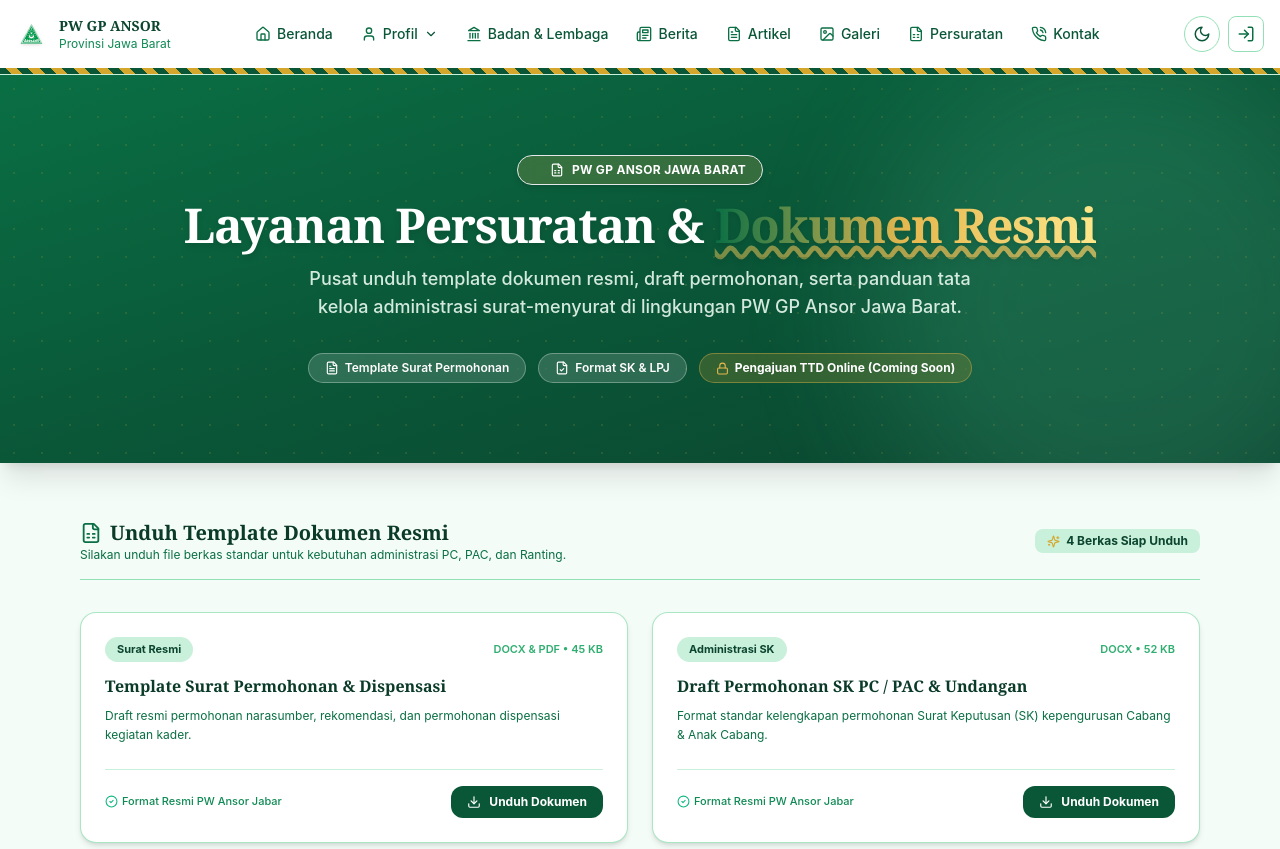
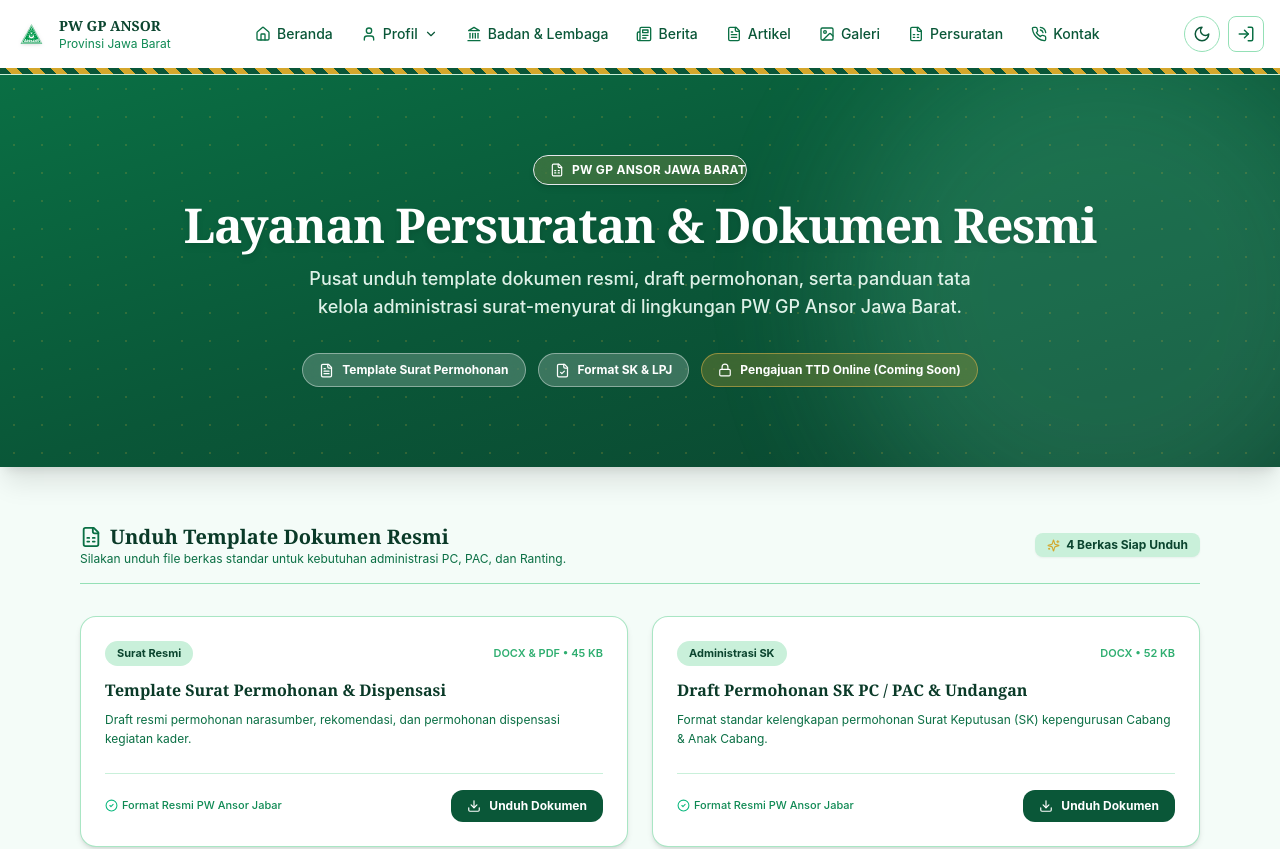
Before and after one commit to risyadaddiva/ansorjabar, a Next.js app: page /persuratan in a window 1280 px wide. Shown: the top 849 px of the page. Built offline with nearby package versions, Linux system fonts and the light colour scheme.

Commit message:
style: seragamkan warna judul banner header putih polos dan tingkatkan animasi banner Badan Lembaga & Persuratan

```diff
--- a/src/app/(public)/badan-lembaga/page.tsx
+++ b/src/app/(public)/badan-lembaga/page.tsx
@@ -111,42 +111,39 @@
       <section className="relative overflow-hidden bg-gradient-to-br from-ansor-600 via-ansor-700 to-ansor-800 py-16 lg:py-20 text-white shadow-xl">
         {/* Background Orbs Glow & Islamic Texture */}
         <div className="absolute inset-0 pointer-events-none overflow-hidden">
-          <div className="absolute -left-20 -top-20 h-96 w-96 rounded-full bg-gold-300/25 blur-3xl animate-pulse-glow" />
-          <div className="absolute -right-20 -bottom-20 h-[30rem] w-[30rem] rounded-full bg-emerald-300/25 blur-3xl animate-pulse-glow" style={{ animationDelay: "2.5s" }} />
-          <div className="h-full w-full bg-[radial-gradient(#d4af37_1px,transparent_1px)] [background-size:28px_28px] opacity-15" />
+          <div className="absolute -left-20 -top-20 h-[28rem] w-[28rem] rounded-full bg-gold-300/30 blur-3xl animate-pulse-glow" />
+          <div className="absolute -right-20 -bottom-20 h-[32rem] w-[32rem] rounded-full bg-emerald-300/30 blur-3xl animate-pulse-glow" style={{ animationDelay: "2.5s" }} />
+          <div className="h-full w-full bg-[radial-gradient(#d4af37_1.5px,transparent_1.5px)] [background-size:28px_28px] opacity-20" />
         </div>
 
         <div className="relative mx-auto max-w-6xl px-4 text-center">
           {/* Top Pill Badge */}
-          <div className="mb-4 inline-flex items-center gap-2 rounded-full border border-gold-300/50 bg-gold-400/20 px-4 py-1.5 text-xs font-bold text-gold-300 backdrop-blur-md shadow-md">
+          <div className="mb-4 inline-flex items-center gap-2 rounded-full border border-gold-300/60 bg-gold-400/20 px-4.5 py-1.5 text-xs font-bold text-gold-300 backdrop-blur-md shadow-md transition-all duration-300 hover:scale-105">
             <span className="flex h-2 w-2 rounded-full bg-gold-300 animate-ping" />
             <Landmark size={14} className="text-gold-300" />
             <span className="tracking-wide">PW GP ANSOR JAWA BARAT</span>
           </div>
 
-          {/* Heading Title */}
+          {/* Solid White Heading Title */}
           <h1 className="font-display text-3xl font-extrabold tracking-tight sm:text-4xl lg:text-5xl text-white drop-shadow-md">
-            Badan &amp; Lembaga{" "}
-            <span className="bg-gradient-to-r from-gold-300 via-gold-400 to-amber-200 bg-clip-text text-transparent underline decoration-gold-400/50 decoration-wavy">
-              Otonom
-            </span>
+            Badan &amp; Lembaga Otonom
           </h1>
 
           {/* Subtitle Description */}
-          <p className="mx-auto mt-4 max-w-2xl text-base text-ansor-50/90 sm:text-lg leading-relaxed font-medium">
+          <p className="mx-auto mt-4 max-w-2xl text-base text-ansor-50/95 sm:text-lg leading-relaxed font-medium">
             Sayap organisasi dan satuan khusus Gerakan Pemuda Ansor Jawa Barat yang bergerak di bidang keagamaan, pengamanan, kemaritiman, pencegahan narkoba, dan ketertiban lalu lintas.
           </p>
 
           {/* Quick Badges Row (5 Badges) */}
-          <div className="mt-8 flex flex-wrap items-center justify-center gap-2.5">
+          <div className="mt-8 flex flex-wrap items-center justify-center gap-3">
             {daftarLembaga.map((l) => {
               const Icon = l.icon;
               return (
                 <div
                   key={l.id}
-                  className="flex items-center gap-1.5 rounded-full border border-white/30 bg-white/15 px-3.5 py-1.5 text-xs font-semibold text-white backdrop-blur-md transition-all duration-300 hover:scale-105 hover:border-gold-300 hover:bg-gold-500/25 hover:text-gold-300"
+                  className="group flex items-center gap-2 rounded-full border border-white/40 bg-white/20 px-4 py-2 text-xs font-bold text-white backdrop-blur-md shadow-sm transition-all duration-300 hover:scale-110 hover:border-gold-300 hover:bg-gold-500/30 hover:text-gold-300 hover:shadow-lg cursor-pointer"
                 >
-                  <Icon size={14} className="text-gold-300" />
+                  <Icon size={15} className="text-gold-300 transition-transform duration-300 group-hover:rotate-12" />
                   <span>{l.namaShort}</span>
                 </div>
               );
@@ -156,7 +153,7 @@
       </section>
 
       {/* ── Content Grid Cards ─────────────────────────────────────────────────── */}
-      <section className="mx-auto max-w-6xl px-4 pt-12">
+      <section className="mx-auto max-w-6xl px-4 pt-14">
         <div className="mb-8 flex items-center justify-between border-b border-ansor-200 pb-4 dark:border-ansor-800">
           <div>
             <h2 className="text-xl font-bold text-ansor-900 dark:text-ansor-50">
@@ -166,7 +163,7 @@
               Masing-masing memiliki tugas khusus untuk khidmat kepada masyarakat dan organisasi.
             </p>
           </div>
-          <span className="flex items-center gap-1.5 rounded-lg bg-ansor-100 px-3 py-1 text-xs font-bold text-ansor-800 dark:bg-ansor-900 dark:text-gold-400">
+          <span className="flex items-center gap-1.5 rounded-lg bg-ansor-100 px-3 py-1 text-xs font-bold text-ansor-800 dark:bg-ansor-900 dark:text-gold-400 shadow-sm">
             <Sparkles size={13} className="text-gold-500" />
             5 Lembaga Aktif
           </span>
--- a/src/app/(public)/persuratan/page.tsx
+++ b/src/app/(public)/persuratan/page.tsx
@@ -64,44 +64,41 @@
       <section className="relative overflow-hidden bg-gradient-to-br from-ansor-600 via-ansor-700 to-ansor-800 py-16 lg:py-20 text-white shadow-xl">
         {/* Background Orbs Glow & Islamic Texture */}
         <div className="absolute inset-0 pointer-events-none overflow-hidden">
-          <div className="absolute -left-20 -top-20 h-96 w-96 rounded-full bg-gold-300/25 blur-3xl animate-pulse-glow" />
-          <div className="absolute -right-20 -bottom-20 h-[30rem] w-[30rem] rounded-full bg-emerald-300/25 blur-3xl animate-pulse-glow" style={{ animationDelay: "2.5s" }} />
-          <div className="h-full w-full bg-[radial-gradient(#d4af37_1px,transparent_1px)] [background-size:28px_28px] opacity-15" />
+          <div className="absolute -left-20 -top-20 h-[28rem] w-[28rem] rounded-full bg-gold-300/30 blur-3xl animate-pulse-glow" />
+          <div className="absolute -right-20 -bottom-20 h-[32rem] w-[32rem] rounded-full bg-emerald-300/30 blur-3xl animate-pulse-glow" style={{ animationDelay: "2.5s" }} />
+          <div className="h-full w-full bg-[radial-gradient(#d4af37_1.5px,transparent_1.5px)] [background-size:28px_28px] opacity-20" />
         </div>
 
         <div className="relative mx-auto max-w-6xl px-4 text-center">
           {/* Top Pill Badge */}
-          <div className="mb-4 inline-flex items-center gap-2 rounded-full border border-gold-300/50 bg-gold-400/20 px-4 py-1.5 text-xs font-bold text-gold-300 backdrop-blur-md shadow-md">
+          <div className="mb-4 inline-flex items-center gap-2 rounded-full border border-gold-300/60 bg-gold-400/20 px-4.5 py-1.5 text-xs font-bold text-gold-300 backdrop-blur-md shadow-md transition-all duration-300 hover:scale-105">
             <span className="flex h-2 w-2 rounded-full bg-gold-300 animate-ping" />
             <FileSpreadsheet size={14} className="text-gold-300" />
             <span className="tracking-wide">PW GP ANSOR JAWA BARAT</span>
           </div>
 
-          {/* Heading Title */}
+          {/* Solid White Heading Title */}
           <h1 className="font-display text-3xl font-extrabold tracking-tight sm:text-4xl lg:text-5xl text-white drop-shadow-md">
-            Layanan Persuratan &amp;{" "}
-            <span className="bg-gradient-to-r from-gold-300 via-gold-400 to-amber-200 bg-clip-text text-transparent underline decoration-gold-400/50 decoration-wavy">
-              Dokumen Resmi
-            </span>
+            Layanan Persuratan &amp; Dokumen Resmi
           </h1>
 
           {/* Subtitle Description */}
-          <p className="mx-auto mt-4 max-w-2xl text-base text-ansor-50/90 sm:text-lg leading-relaxed font-medium">
+          <p className="mx-auto mt-4 max-w-2xl text-base text-ansor-50/95 sm:text-lg leading-relaxed font-medium">
             Pusat unduh template dokumen resmi, draft permohonan, serta panduan tata kelola administrasi surat-menyurat di lingkungan PW GP Ansor Jawa Barat.
           </p>
 
           {/* Quick Badges Row */}
           <div className="mt-8 flex flex-wrap items-center justify-center gap-3">
-            <span className="flex items-center gap-1.5 rounded-full border border-white/30 bg-white/15 px-4 py-1.5 text-xs font-semibold text-white backdrop-blur-md">
-              <FileText size={14} className="text-gold-300" />
+            <span className="group flex items-center gap-2 rounded-full border border-white/40 bg-white/20 px-4 py-2 text-xs font-bold text-white backdrop-blur-md shadow-sm transition-all duration-300 hover:scale-110 hover:border-gold-300 hover:bg-gold-500/30 hover:text-gold-300 cursor-pointer">
+              <FileText size={15} className="text-gold-300 transition-transform duration-300 group-hover:rotate-12" />
               Template Surat Permohonan
             </span>
-            <span className="flex items-center gap-1.5 rounded-full border border-white/30 bg-white/15 px-4 py-1.5 text-xs font-semibold text-white backdrop-blur-md">
-              <FileCheck size={14} className="text-gold-300" />
+            <span className="group flex items-center gap-2 rounded-full border border-white/40 bg-white/20 px-4 py-2 text-xs font-bold text-white backdrop-blur-md shadow-sm transition-all duration-300 hover:scale-110 hover:border-gold-300 hover:bg-gold-500/30 hover:text-gold-300 cursor-pointer">
+              <FileCheck size={15} className="text-gold-300 transition-transform duration-300 group-hover:rotate-12" />
               Format SK &amp; LPJ
             </span>
-            <span className="flex items-center gap-1.5 rounded-full border border-gold-400/40 bg-gold-500/20 px-4 py-1.5 text-xs font-bold text-gold-300 backdrop-blur-md">
-              <Lock size={13} className="text-gold-400" />
+            <span className="group flex items-center gap-2 rounded-full border border-gold-400/50 bg-gold-500/25 px-4 py-2 text-xs font-bold text-gold-300 backdrop-blur-md shadow-sm transition-all duration-300 hover:scale-110 hover:border-gold-300 hover:bg-gold-500/40 cursor-pointer">
+              <Lock size={14} className="text-gold-300" />
               Pengajuan TTD Online (Coming Soon)
             </span>
           </div>
@@ -120,7 +117,7 @@
               Silakan unduh file berkas standar untuk kebutuhan administrasi PC, PAC, dan Ranting.
             </p>
           </div>
-          <span className="flex items-center gap-1.5 rounded-lg bg-ansor-100 px-3 py-1 text-xs font-bold text-ansor-800 dark:bg-ansor-900 dark:text-gold-400">
+          <span className="flex items-center gap-1.5 rounded-lg bg-ansor-100 px-3 py-1 text-xs font-bold text-ansor-800 dark:bg-ansor-900 dark:text-gold-400 shadow-sm">
             <Sparkles size={13} className="text-gold-500" />
             4 Berkas Siap Unduh
           </span>
```
